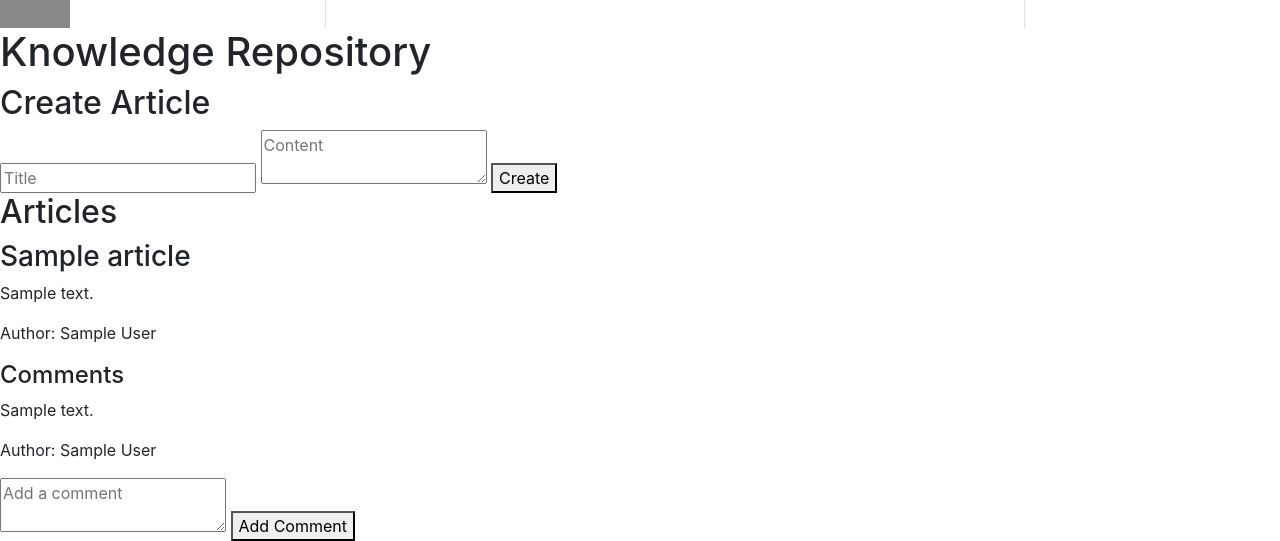
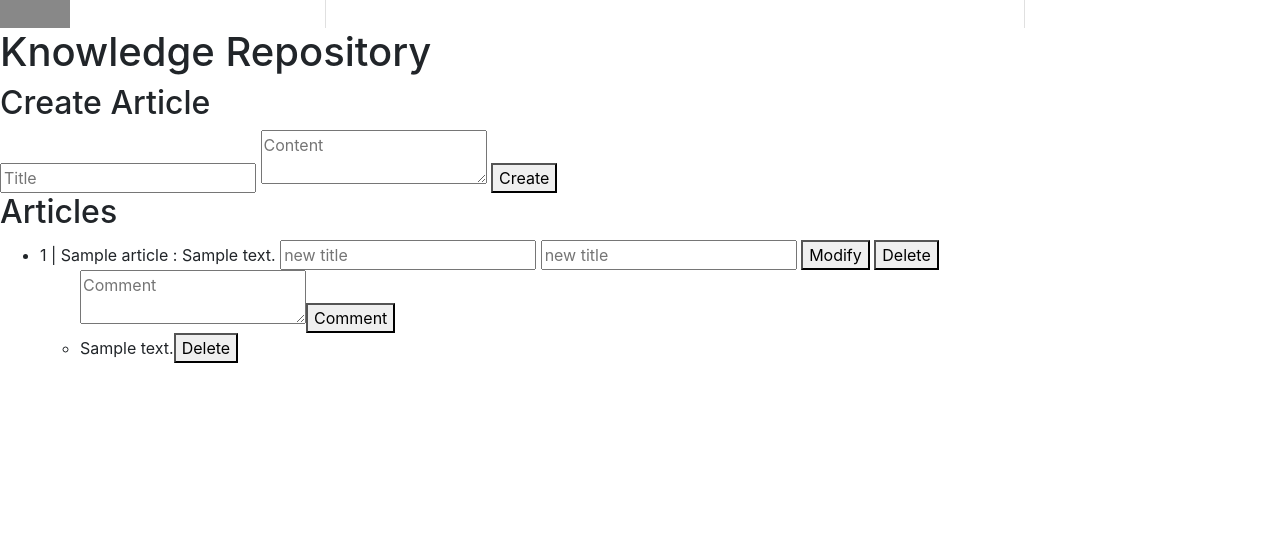
Before and after one commit to BlindTerran/MessagingApplication-Python, a Flask app: template templates/knowledge_repository.jinja in a window 1280 px wide. Shown: the part 772-1313 px from the top of the page. After the commit the page ends 1135 px from the top, so only its background shows below. Run offline with Flask 3, Linux system fonts and the light colour scheme; the template is opened without the code that fills it: most values are stand-ins (such as "Sample title", 1, 10 or a date in 2020); some libraries are stand-ins or nearby versions.

Commit message:
[FEATURE] Raw forum
knowledge repository implemented with all features, but better visual re-designing still required.

Next step is to implement banning users

```diff
--- a/app.py
+++ b/app.py
@@ -6,7 +6,7 @@ the socket event handlers are inside of socket_routes.py
 
 from flask import Flask, render_template, request, abort, url_for, jsonify
 from flask_socketio import SocketIO
-from db import get_user
+from db import check_permission, get_all_articles, get_comment, get_user
 from models import *
 import secrets
 
@@ -42,14 +42,24 @@ def knowledge_repository():
     #     theme_colour = "black"
     username = request.args.get("username")
     user = get_user(username)
-    print(user)
-    print(username)
-    print(theme_colour)
-    articles = db.get_all_articles()
+    # print(user)
+    # print(username)
+    # print(theme_colour)
+
+    dictionary = dict() # article : list([comments])
+
+    articles = get_all_articles()
+    # print(articles)
+    # db.add_comment(1, "233", username)
+    for article in articles:
+        comments = db.get_article_comments(article)
+        # print(f"comments:{comments}")
+        dictionary[article] = comments
+
     return render_template('knowledge_repository.jinja', user=user, username=username, theme_colour=theme_colour,
                            primary_colour=colours.get_primary_colour(theme_colour),
                            secondary_colour=colours.get_secondary_colour(theme_colour),
-                           font_colour=colours.get_font_colour(theme_colour), articles=articles)
+                           font_colour=colours.get_font_colour(theme_colour), articles=articles, dictionary=dictionary)
 
 @app.route("/get_current_user", methods=["POST"])
 def get_current_user():
@@ -59,10 +69,27 @@ def get_current_user():
     else:
         raise(KeyError)
 
+@app.route("/modify_article", methods=["POST"])
+def modify_article():
+    data = request.get_json()
+    username = data.get("username")
+    articleID = data.get("articleID")
+    new_title = data.get("new_title")
+    new_content = data.get("new_content")
+    print(f"username: {username}, id:{articleID}, title:{new_title}, content:{new_content}")
+    original_author = db.get_article(articleID).author
+    current_user = db.get_user(username)
+    print(f"{original_author}, {current_user}")
+    # denied: permission, not author
+    if check_permission(username,original_author) == True:
+        db.update_article(articleID, new_title, new_content)
+        return jsonify({"success": True})
+    else:
+        return jsonify({"fail": False})
+
 @app.route("/create_article", methods=["POST"])
 def create_article():
     print("create article")
-    user = request.json.get("username")
     # print(user)
     # if not user:
     #     return jsonify({"error": "You must be logged in to create an article"}), 401
@@ -71,12 +98,12 @@ def create_article():
     username = data.get("username")
     title = data.get("title")
     content = data.get("content")
-    print(username)
-    print(title)
-    print(content)
-    # print("hi")
-    db.insert_article(title, content, user)
-    return jsonify({"success": True})
+    user = db.get_user(username)
+    if user.permission != 0:
+        db.insert_article(title, content, username)
+        return jsonify({"success": True})
+    else:
+        pass
 
 
 @app.route("/edit_article", methods=["POST"])
@@ -99,47 +126,47 @@ def edit_article():
 
 @app.route("/delete_article", methods=["POST"])
 def delete_article():
-    user = get_current_user()
-    if not user:
-        return jsonify({"error": "You must be logged in to delete an article"}), 401
-    # **Handle JSON request**
     data = request.get_json()
+    username = data.get("username")
     article_id = data.get("article_id")
     article = db.get_article(article_id)
+    original_authorname = article.author
     if not article:
         return jsonify({"error": "Article not found"}), 404
-    if not user.is_staff:
-        return jsonify({"error": "You do not have permission to delete this article"}), 403
-    db.delete_article(article_id)
-    return jsonify({"success": True})
+    if check_permission(username, original_authorname) == True:
+        db.delete_article(article_id)
+        return jsonify({"success": True})
+    else:
+        return jsonify({"fail": False})
 
 @app.route("/add_comment", methods=["POST"])
 def add_comment():
-    user = get_current_user()
-    if not user:
-        return jsonify({"error": "You must be logged in to add a comment"}), 401
-    # **Handle JSON request**
     data = request.get_json()
     article_id = data.get("article_id")
     content = data.get("content")
-    db.add_comment(article_id, content, user.username)
+    username = data.get("username")
+    user = db.get_user(username)
+    if user.permission != 0:
+        db.add_comment(article_id, content, username)
+        return jsonify({"success": True})
+    else:
+        pass
     return jsonify({"success": True})
 
 @app.route("/delete_comment", methods=["POST"])
 def delete_comment():
-    user = get_current_user()
-    if not user:
-        return jsonify({"error": "You must be logged in to delete a comment"}), 401
-    # **Handle JSON request**
     data = request.get_json()
     comment_id = data.get("comment_id")
+    username = data.get("username")
     comment = db.get_comment(comment_id)
+    original_authorname = comment.author
     if not comment:
         return jsonify({"error": "Comment not found"}), 404
-    if not user.is_staff:
-        return jsonify({"error": "You do not have permission to delete this comment"}), 403
-    db.delete_comment(comment_id)
-    return jsonify({"success": True})
+    if check_permission(username, original_authorname) == True:
+        db.delete_comment(comment_id)
+        return jsonify({"success": True})
+    else:
+        return jsonify({"fail": False})
 
 
 # login page
@@ -315,6 +342,7 @@ def get_outgoing_friend_requests():
 def get_friends():
     username = request.json.get("username")
     friendships = db.get_friends(username)
+    print(friendships)
     if not friendships:
         return jsonify({"no_friends": True})
     firends_json = []
@@ -399,6 +427,8 @@ def get_group_chat_members():
 @app.route("/get_group_chats", methods=["POST"])
 def get_group_chats():
     username = request.json.get("username")
+    if db.get_user(username).permission < 0:
+        return jsonify({"error": "Article not found"}), 403
     group_chats = db.get_group_chats(username)
     if not group_chats:
         return jsonify({"no_group_chats": True})
--- a/models.py
+++ b/models.py
@@ -33,7 +33,7 @@ class User(Base):
     password: Mapped[str] = mapped_column(String)
     is_online: Mapped[bool] = mapped_column(sqlalchemy.Boolean, default=False)
     permission: Mapped[int] = mapped_column(sqlalchemy.Integer) #~
-    """0 = student, 1 = academics, 2 = staff, 3 = admin"""
+    """-1 = muted, 0 = student, 1 = academics, 2 = staff, 3 = admin"""
 
     def to_dict(self):
         return {
@@ -60,7 +60,7 @@ class Comment(Base):
     content : Mapped[str] = mapped_column(String)
     author: Mapped[str] = mapped_column(String, ForeignKey('user.username'), nullable=False)
     article_id: Mapped[int] = mapped_column(sqlalchemy.Integer, ForeignKey('articles.id'), nullable=False)
-    article = relationship("Article",back_populates="comments")
+    article = relationship("Article",back_populates="comments", uselist=False)
 
 # relative entity to store the friendship between user and user
 class Friendship(Base):
--- a/templates/knowledge_repository.jinja
+++ b/templates/knowledge_repository.jinja
@@ -308,6 +308,27 @@
 </div>
 <script src="/static/js/libs/socket.io.min.js"></script>
 <script>
+    async function editArticle(articleId) {
+        let title = prompt('Enter new title:');
+        let content = prompt('Enter new content:');
+        let response = await axios.post('/edit_article', { article_id: articleId, title: title, content: content });
+        if (response.data.success) {
+            window.location.reload();
+        } else {
+            alert(response.data.error);
+        }
+    }
+
+    async function deleteArticle(articleId) {
+        let username = "{{ username }}";
+        let response = await axios.post('/delete_article', { username: username, article_id: articleId });
+        if (response.data.success) {
+            window.location.reload();
+        } else {
+            alert(response.data.error);
+        }
+    }
+
     async function createArticle() {
         let username = "{{ username }}";
         let title = document.getElementById('article_title').value;
@@ -320,29 +341,23 @@
         }
     }
 
-    async function editArticle(articleId) {
-        let title = prompt('Enter new title:');
-        let content = prompt('Enter new content:');
-        let response = await axios.post('/edit_article', { article_id: articleId, title: title, content: content });
+    async function modifyArticle(articleID) {
+        let username = "{{ username }}";
+        let new_title = document.getElementById('new_title_').value;
+        let new_content = document.getElementById('new_content_').value;
+        let response = await axios.post('/modify_article', { articleID: articleID, username: username, new_title: new_title, new_content: new_content});
         if (response.data.success) {
             window.location.reload();
-        } else {
-            alert(response.data.error);
         }
-    }
-
-    async function deleteArticle(articleId) {
-        let response = await axios.post('/delete_article', { article_id: articleId });
-        if (response.data.success) {
-            window.location.reload();
-        } else {
+        else {
             alert(response.data.error);
         }
     }
 
     async function addComment(articleId) {
-        let content = document.getElementById('comment_content_' + articleId).value;
-        let response = await axios.post('/add_comment', { article_id: articleId, content: content });
+        let username = "{{ username }}";
+        let content = document.getElementById('comment_content_').value;
+        let response = await axios.post('/add_comment', { article_id : articleId, username: username, content: content});
         if (response.data.success) {
             window.location.reload();
         } else {
@@ -351,7 +366,8 @@
     }
 
     async function deleteComment(commentId) {
-        let response = await axios.post('/delete_comment', { comment_id: commentId });
+        let username = "{{ username }}";
+        let response = await axios.post('/delete_comment', { comment_id: commentId, username: username});
         if (response.data.success) {
             window.location.reload();
         } else {
@@ -368,33 +384,24 @@
     </div>
     <div>
         <h2>Articles</h2>
-        {% for article in articles %}
-            <div>
-                <h3>{{ article.title }}</h3>
-                <p>{{ article.content }}</p>
-                <p>Author: {{ article.author }}</p>
-                <div>
-                    {% if user.permission or article.author == user.username %}
-                        <button onclick="editArticle({{ article.id }})">Edit</button>
-                        <button onclick="deleteArticle({{ article.id }})">Delete</button>
-                    {% endif %}
-                </div>
-                <div>
-                    <h4>Comments</h4>
-                    {% for comment in article.comments %}
-                        <div>
-                            <p>{{ comment.content }}</p>
-                            <p>Author: {{ comment.author }}</p>
-                            {% if user.is_staff %}
-                                <button onclick="deleteComment({{ comment.id }})">Delete</button>
-                            {% endif %}
-                        </div>
-                    {% endfor %}
-                    <textarea id="comment_content_{{ article.id }}" placeholder="Add a comment"></textarea>
-                    <button onclick="addComment({{ article.id }})">Add Comment</button>
-                </div>
-            </div>
+        <ul>
+            {% for article, comments in dictionary.items() %}
+            <li> {{article.id}} | {{ article.title }} : {{article.content}}
+                <input id="new_title_" placeholder="new title"/>
+                <input id="new_content_" placeholder="new title"/>
+                <button onclick="modifyArticle({{article.id}})">Modify</button>
+                <button onclick="deleteArticle({{article.id}})">Delete</button>
+
+            </li>
+                <ul>
+                <textarea id="comment_content_" placeholder="Comment"></textarea><button onclick="addComment({{article.id}})">Comment</button>
+                {% for eachComment in comments %}
+                <li>{{eachComment.content}}<button onclick="deleteComment({{eachComment.id}})">Delete</button> </li>            </li>
+                {% endfor %}
+                </ul>
         {% endfor %}
+
+        </ul>
     </div>
 
 
```
Also changed, not shown: db.py (+51 -16 lines), templates/friends.jinja (+14 -0 lines), 1 other file.
